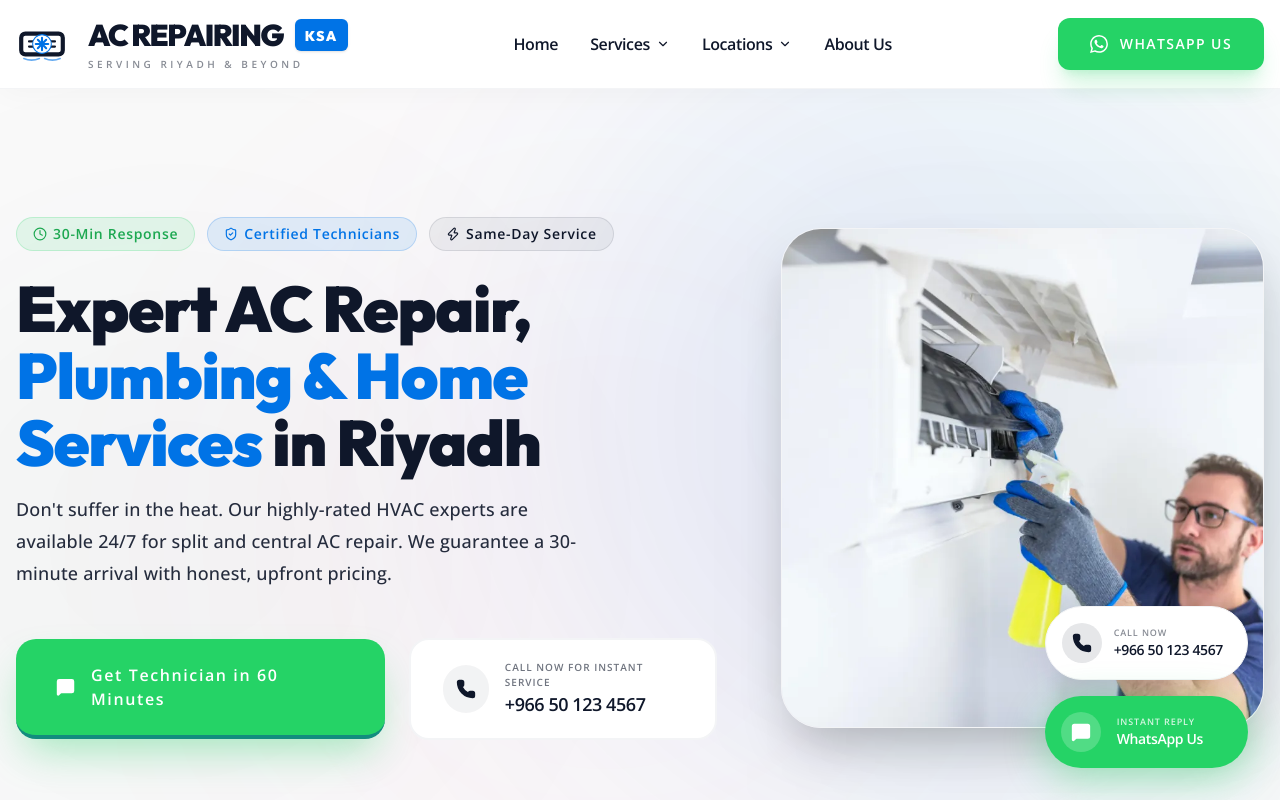
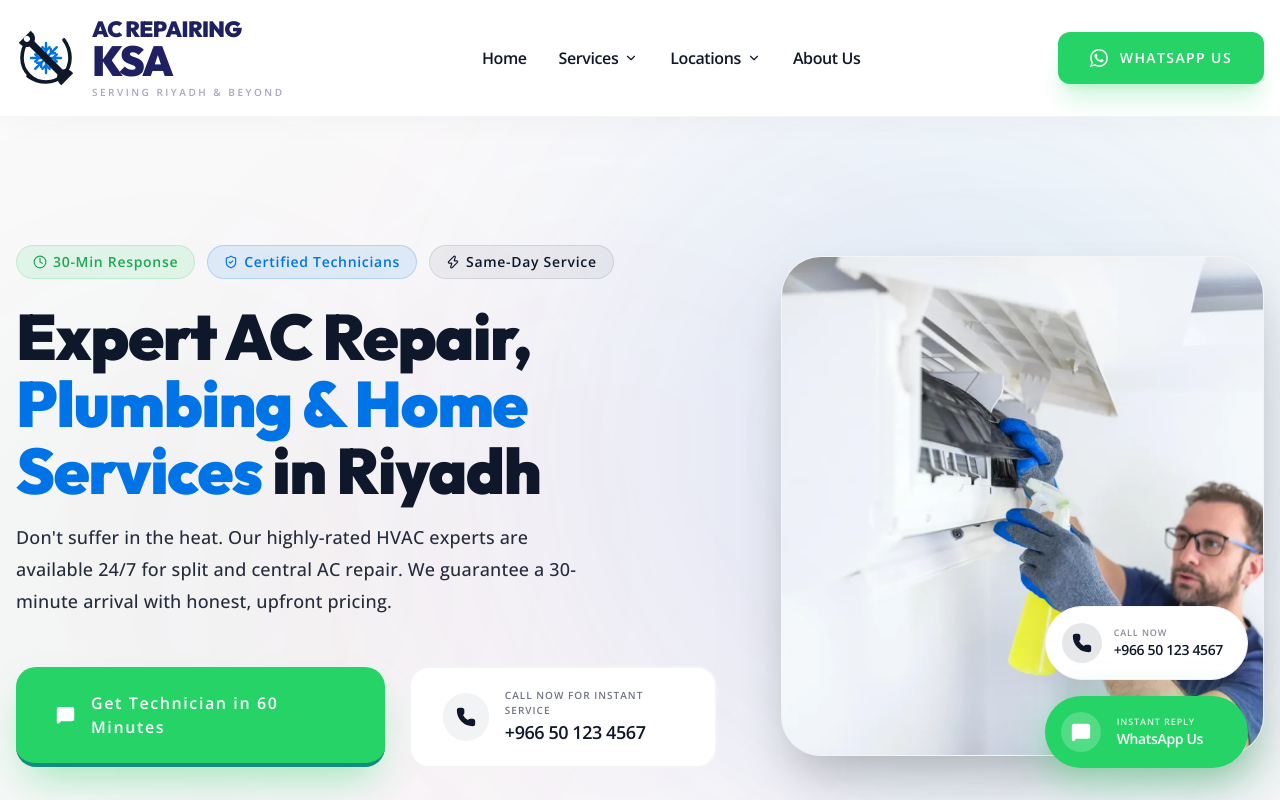
Before and after one commit to infoacrepairingksa-cpu/acrepairingksa, a Next.js app: page / in a window 1280 px wide. Shown: the top 800 px of the page. Built offline with nearby package versions, Linux system fonts and the light colour scheme.

Commit message:
Restore exact mockup logo design with brand colors

```diff
--- a/src/components/Logo.tsx
+++ b/src/components/Logo.tsx
@@ -8,66 +8,81 @@ export const Logo = ({ className = "", light = false }: { className?: string, li
   const textColor = light ? "text-white" : "text-primary";
 
   return (
-    <div className={`flex items-center gap-5 ${className}`}>
-      {/* Refined Premium HVAC Icon */}
-      <div className="relative shrink-0">
+    <div className={`flex items-center gap-4 ${className}`}>
+      {/* Exact Icon Replication from the provided Mockup */}
       <svg
-          width="52"
-          height="52"
+        width="60"
+        height="60"
         viewBox="0 0 100 100"
         fill="none"
         xmlns="http://www.w3.org/2000/svg"
+        className="shrink-0"
       >
-          {/* Main AC Unit Silhouette - Clean & Robust */}
-          <rect
-            x="10"
-            y="30"
-            width="80"
-            height="40"
-            rx="8"
+        {/* Broken Circular Frame (Primary Color) */}
+        <path
+          d="M80 20C86.3 28.5 90 38.8 90 50C90 72.1 72.1 90 50 90C38.8 90 28.5 86.3 20 80M20 20C13.7 28.5 10 38.8 10 50C10 72.1 27.9 90 50 90"
           stroke={primaryColor}
-            strokeWidth="8"
-          />
-          {/* Internal Vents */}
-          <path
-            d="M25 45H75M25 55H75"
-            stroke={primaryColor}
-            strokeWidth="4"
+          strokeWidth="6"
           strokeLinecap="round"
         />
-          {/* Integrated Snowflake - High Visibility */}
-          <circle cx="50" cy="50" r="18" fill={light ? "#0F172A" : "#FFFFFF"} stroke={secondaryColor} strokeWidth="2" />
+
+        {/* Detailed Snowflake (Secondary Color) */}
         <g stroke={secondaryColor} strokeWidth="4" strokeLinecap="round">
-            <path d="M50 38V62M38 50H62" />
-            <path d="M42 42L58 58M58 42L42 58" />
+          {/* Vertical */}
+          <path d="M50 25V75" />
+          <path d="M44 32L50 38L56 32" />
+          <path d="M44 68L50 62L56 68" />
+
+          {/* Horizontal */}
+          <path d="M25 50H75" />
+          <path d="M32 44L38 50L32 56" />
+          <path d="M68 44L62 50L68 56" />
+
+          {/* Diagonal 1 */}
+          <path d="M32 32L68 68" />
+          <path d="M35 42L42 42L42 35" />
+          <path d="M65 58L58 58L58 65" />
+
+          {/* Diagonal 2 */}
+          <path d="M68 32L32 68" />
+          <path d="M58 35L58 42L65 42" />
+          <path d="M42 65L42 58L35 58" />
         </g>
-          {/* Airflow Indicators */}
+
+        {/* Diagonal Wrench (Primary Color) */}
+        <g transform="rotate(-45 50 50)">
+          <rect
+            x="44"
+            y="15"
+            width="12"
+            height="70"
+            rx="2"
+            fill={primaryColor}
+          />
+          {/* Wrench Head Top */}
           <path
-             d="M15 78C25 82 35 82 45 78M55 78C65 82 75 82 85 78"
-             stroke={secondaryColor}
-             strokeWidth="3"
-             strokeLinecap="round"
-             opacity="0.6"
+            d="M50 18C58 18 64 12 64 4V0H36V4C36 12 42 18 50 18Z"
+            fill={primaryColor}
           />
+          <circle cx="50" cy="5" r="5" fill={light ? "#0F172A" : "#FFFFFF"} />
+
+          {/* Wrench Head Bottom */}
+          <path
+            d="M50 82C42 82 36 88 36 96V100H64V96C64 88 58 82 50 82Z"
+            fill={primaryColor}
+          />
+        </g>
       </svg>
-      </div>
 
-      {/* Optimized Typography Hierarchy */}
-      <div className="flex flex-col gap-0.5">
-        <div className="flex items-center gap-3">
-          <span className={`font-heading font-black text-2xl lg:text-3xl tracking-tighter ${textColor} leading-none uppercase`}>
+      {/* Typography Stack: Exact Mockup Alignment */}
+      <div className="flex flex-col -gap-1">
+        <span className={`font-heading font-black text-[22px] tracking-tight ${primaryColor === "#FFFFFF" ? "text-white" : "text-[#1F2061]"} leading-tight uppercase`}>
           AC Repairing
         </span>
-          {/* KSA as a Professional Badge/Suffix */}
-          <div className="bg-secondary px-2.5 py-1 rounded-md shadow-sm">
-            <span className="text-white font-heading font-black text-xs lg:text-sm tracking-widest uppercase">
+        <span className={`font-heading font-black text-[42px] tracking-tighter ${primaryColor === "#FFFFFF" ? "text-white" : "text-[#1F2061]"} leading-[0.8] uppercase`}>
           KSA
         </span>
-          </div>
-        </div>
-
-        {/* Refined Tagline with Tighter Spacing */}
-        <span className={`text-[10px] font-bold uppercase tracking-[0.35em] ${light ? "text-white/60" : "text-primary/50"} leading-none mt-1.5`}>
+        <span className={`text-[10px] font-bold uppercase tracking-[0.25em] ${light ? "text-white/50" : "text-[#1F2061]/40"} mt-2`}>
           Serving Riyadh & Beyond
         </span>
       </div>
```
Lines whose indentation alone changed are shown as unchanged.
